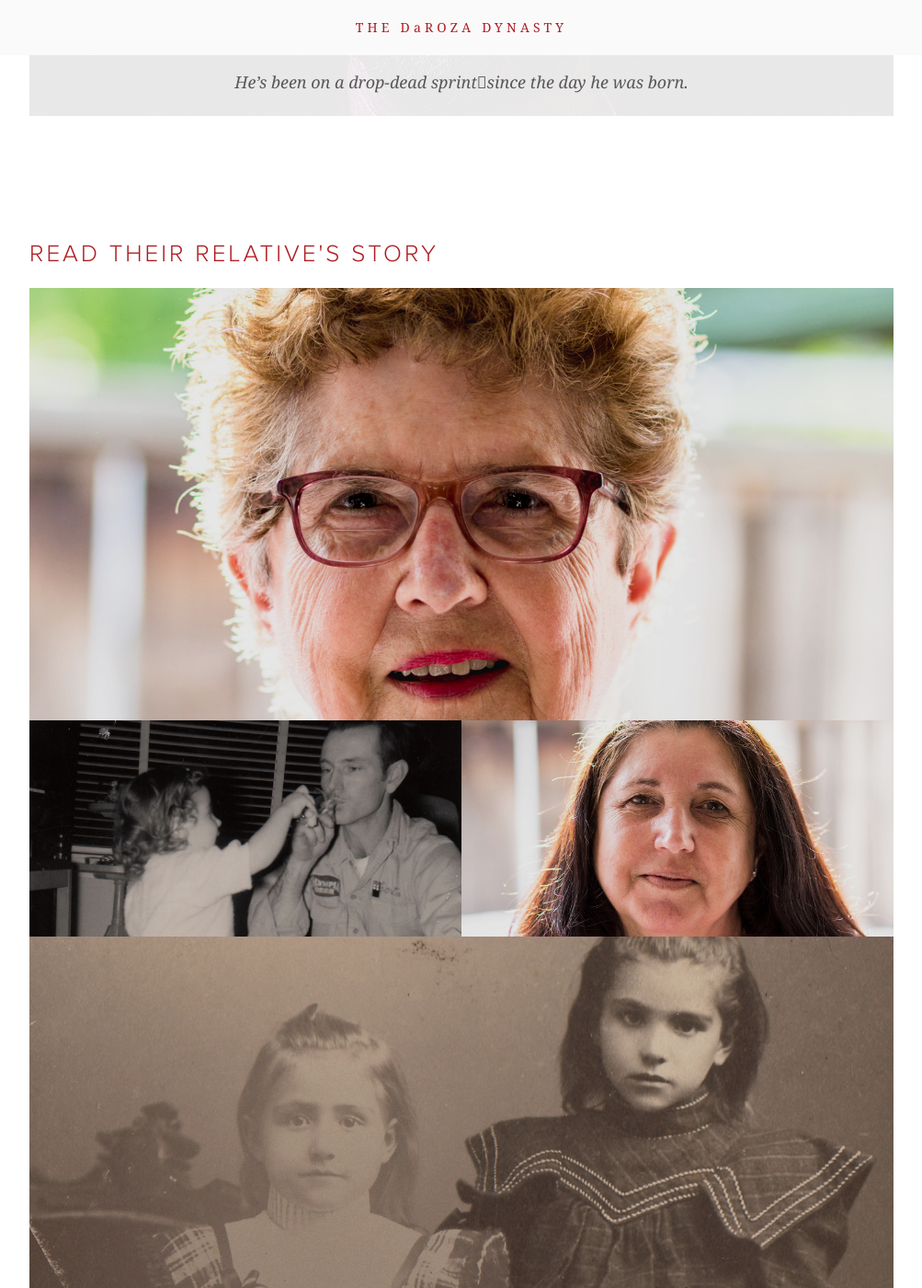
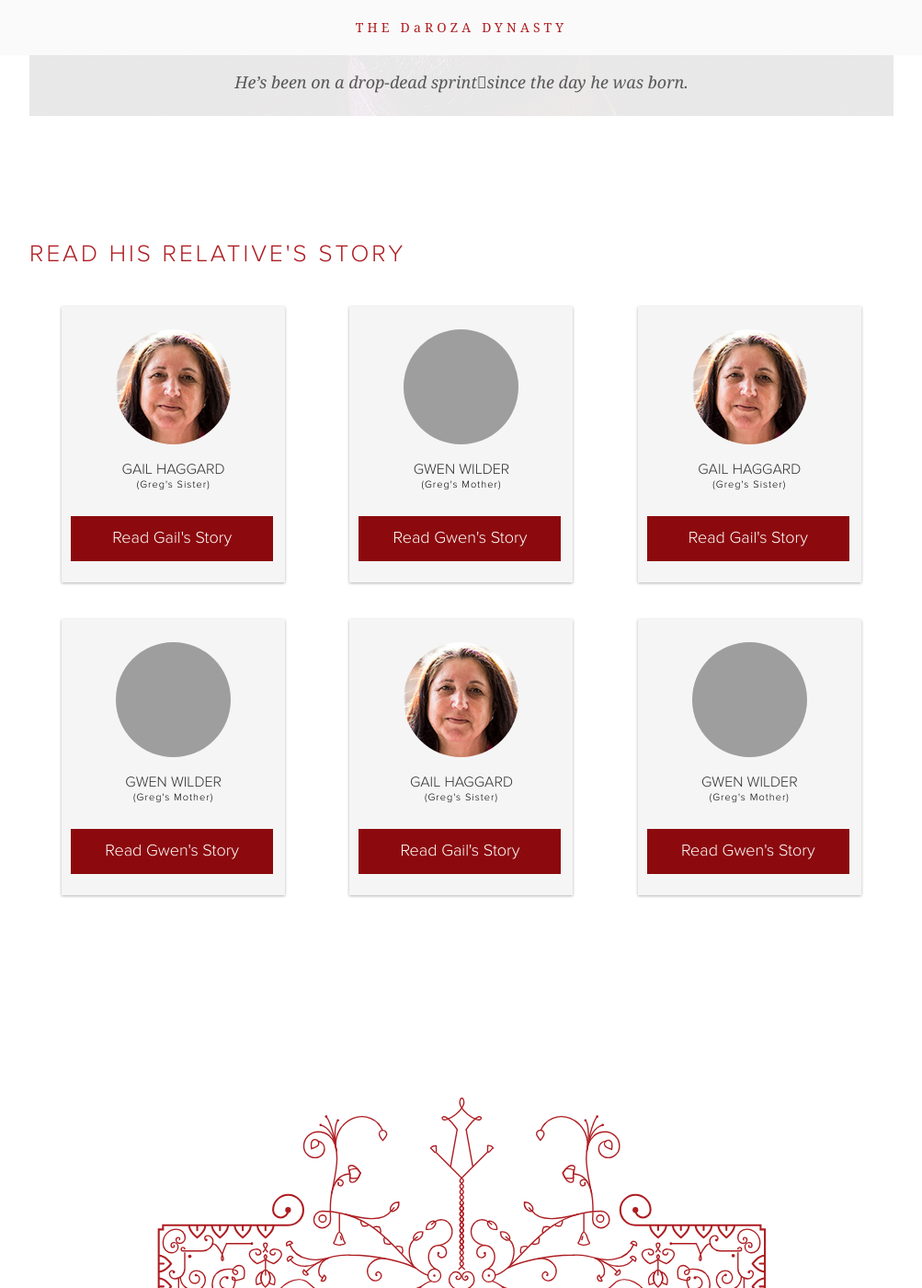
Before and after one commit to travisneilson/DaRoza, a Jekyll site: the page built from _posts/2010-01-06-greg-costa.html, in a window 1280 px wide and 1400 px high, scrolled down 12543 px. Shown: the whole window at 92% size, without its empty margins (138-1141 px from the left). Built offline with Jekyll 4.4.1, drawn with Linux system fonts in a browser that asks for light colours; grey boxes are pictures that could not be loaded.

Commit message:
Added new-relatives grid on greg's page.
Sorted some animation timings

```diff
--- a/_posts/2010-01-06-greg-costa.html
+++ b/_posts/2010-01-06-greg-costa.html
@@ -281,13 +281,16 @@
 <div class="positioner">
 
 	<section class="relatives">
-	  <h3>Read their relative's story</h3>
+	  <h3>Read his relative's story</h3>
 
-	  <div class="relatives-grid">
-	    <a href="../gwen-wilder/" class="relatives-grid-unit-3" style="background-image: url(/assets/img/gwen/portrait-gwen.jpg);" data-relation="His Mom"></a>
-	    <a href="../wes-costa/" class="relatives-grid-unit-1" style="background-image: url(/assets/img/wes/portrait-wes.jpg);" data-relation="His Dad"></a>
-	    <a href="../gail-haggard/" class="relatives-grid-unit-1" style="background-image: url(/assets/img/gail/portrait-gail-header.jpg);" data-relation="His Sister"></a>
-	    <a href="../julia-coster/" class="relatives-grid-unit-3" style="background-image: url(/assets/img/julia/portrait-julia.jpg);" data-relation="His Grandma"></a>
+	  <div class="new-relatives-grid">
+
+	    <a href="/gail-haggard" data-relationship="Sister">Gail</a>
+	    <a href="/gwen-wilder" data-relationship="Mother">Gwen</a>
+	    <a href="/gail-haggard" data-relationship="Sister">Gail</a>
+	    <a href="/gwen-wilder" data-relationship="Mother">Gwen</a>
+	    <a href="/gail-haggard" data-relationship="Sister">Gail</a>
+      <a href="/gwen-wilder" data-relationship="Mother">Gwen</a>
 
 	  </div>
 
--- a/assets/sass/2-modules/_module-directory.sass
+++ b/assets/sass/2-modules/_module-directory.sass
@@ -1,3 +1,4 @@
 @import 'header'
 @import 'footer'
 @import 'name-card'
+@import 'relatives-grid'
--- /dev/null
+++ b/assets/sass/2-modules/relatives-grid.sass
@@ -0,0 +1,4 @@
+.new-relatives-grid
+  +display(flex)
+  +flex-wrap(wrap)
+  +justify-content(space-around)
```
Also changed, not shown: assets/js/functions.js (+49 -5 lines), assets/sass/1-base/bourbon/css3/_flex-box.scss (+81 -0 lines), assets/sass/2-modules/header.sass (+8 -5 lines), assets/sass/2-modules/name-card.sass (+17 -0 lines), assets/css/screen.css, assets/js/functions-ck.js.
